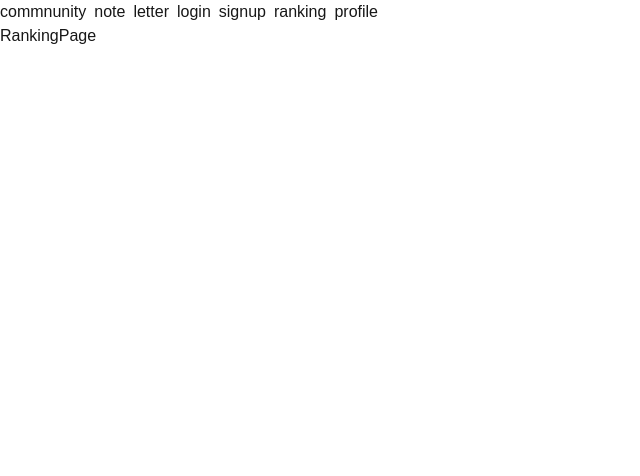
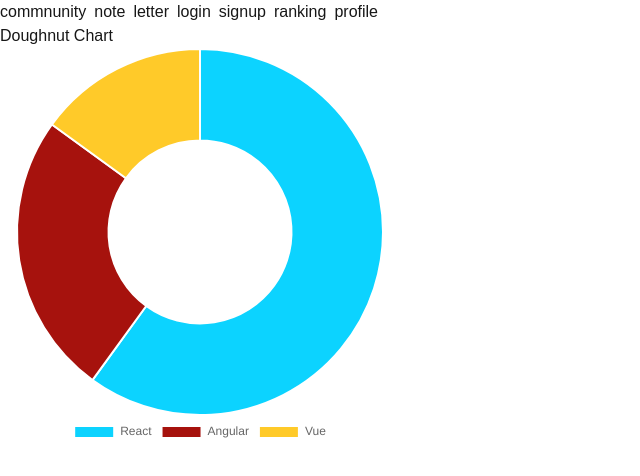
Before and after one commit to PomegranateBlue/dont_worry, a Next.js app: page /ranking in a window 1280 px wide. Shown: the top 476 px of the page, without its empty margins (0-640 px from the left). Built offline with nearby package versions, Linux system fonts and the light colour scheme.

Commit message:
✨ feat/ chart.js사용 관련 주석을 제 나름 상세하게 적어봤습니다.(라이브러리 사용법)

```diff
--- a/src/app/ranking/page.tsx
+++ b/src/app/ranking/page.tsx
@@ -1,7 +1,53 @@
+'use client';
+
 import React from 'react';
+import { Doughnut } from 'react-chartjs-2'; //원하는 차트 형태를 임포트
+import {
+  Chart as ChartJS, //chart.js의 핵심 객체(필수)
+  ChartOptions, //옵션 타입
+  ChartData, //데이터 타입
+  ArcElement, //도넛 차트에서 각 조각ㅇ르 그리는 요소
+  Tooltip,//마우스를 올렸을때 나오는 메타데이터?임
+  Legend//각 조각들에 대한 범례라고함(궁금할경우 담당자에게 문의)
+} from 'chart.js'; //chart.js에서 차트를 만들때 필요한 모둘을 가져옴
+
+// 도넛 그래프에 필요한 요소 등록(필요 요소가 부족하면 그래프가 그려지지 않을 수 있음)
+ChartJS.register(ArcElement, Tooltip, Legend);
+
+const options: ChartOptions<'doughnut'> = {
+  responsive: true,
+  plugins: {
+    legend: {
+      position: 'bottom'
+    }
+  }
+};
+
+const labels = ['React', 'Angular', 'Vue']; //실제 구현시 여기에 자주 언급된 카테괼 top10이 들어가게됨
+
+const data: ChartData<'doughnut'> = {
+  //차트에 들어가는 각각의 비율을 정의하는 부분
+  labels,
+  datasets: [
+    {
+      label: 'Usage Percentage',
+      data: [60, 25, 15], // 도넛 차트는 비율(%) 형태의 데이터가 적합
+      backgroundColor: ['#0CD3FF', '#a6120d', '#FFCA29'],
+      borderColor: ['#FFFFFF', '#FFFFFF', '#FFFFFF'],
+      borderWidth: 2
+    }
+  ]
+};
 
 const RankingPage = () => {
-  return <div>RankingPage</div>;
+  return (
+    <div>
+      <h1>Doughnut Chart</h1>
+      <div style={{ width: 400, height: 400 }}>
+        <Doughnut options={options} data={data} />
+      </div>
+    </div>
+  );
 };
 
 export default RankingPage;
```
